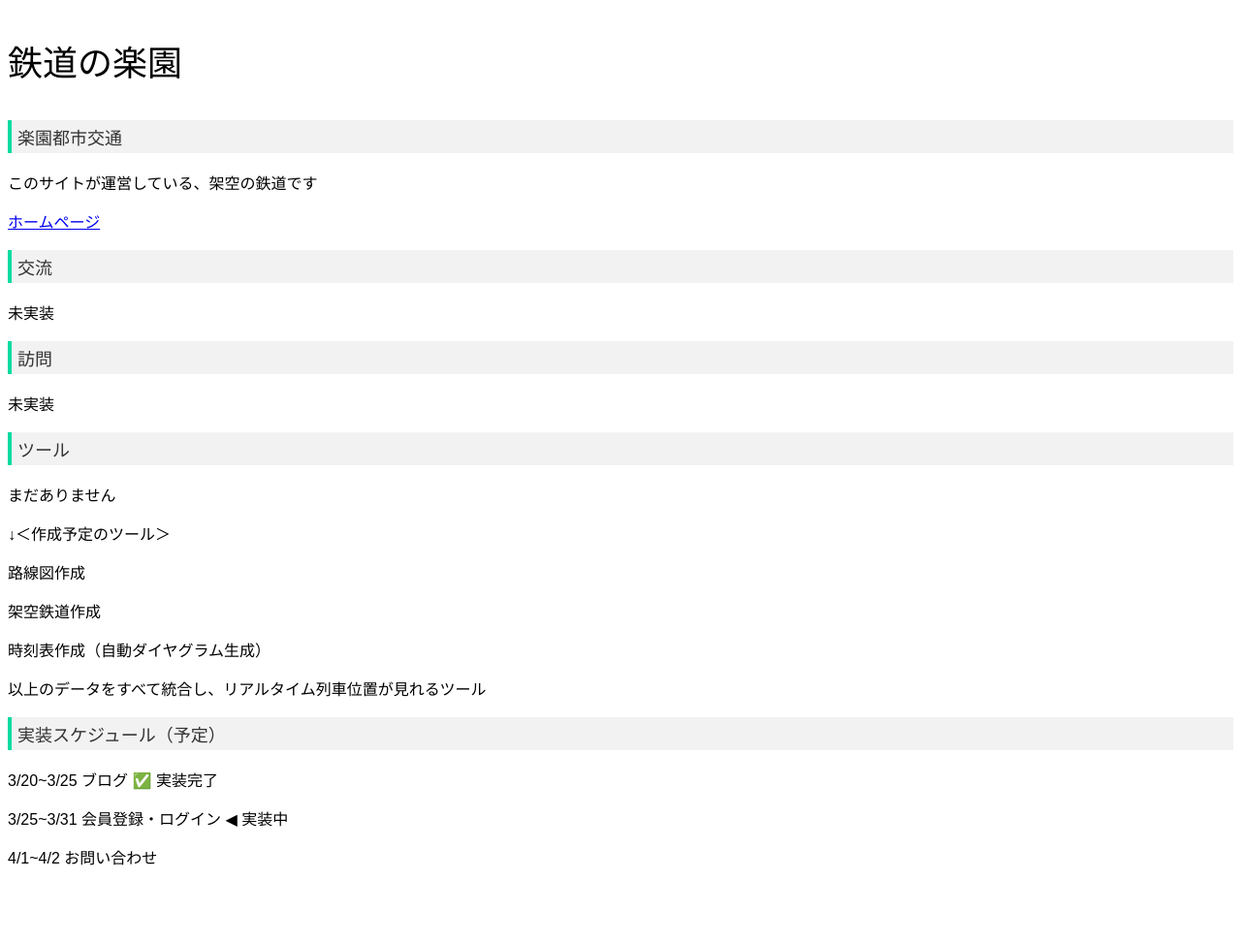
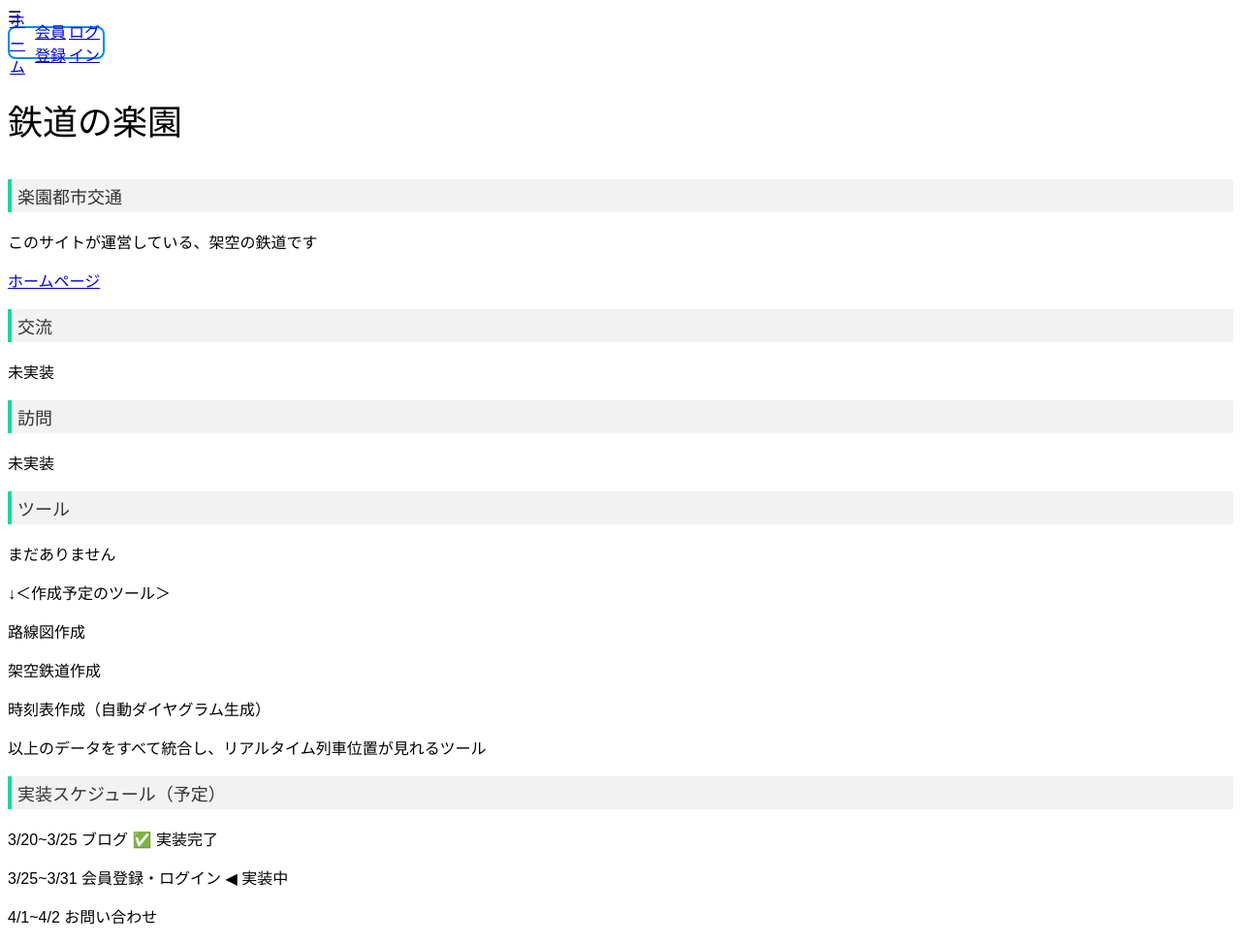
Before and after one commit to trainparadise/trainparadise, a Jekyll site: the page built from index.html, in a window 1280 px wide. Shown: the whole page at 97% size. Built offline with Jekyll 4.4.1, drawn with Linux system fonts in a browser that asks for light colours; comment, search, counter and statistics services are not loaded; before the commit the page ends 912 px from its top, so only the background shows below that.

Commit message:
Update nav.html

```diff
--- a/_includes/nav.html
+++ b/_includes/nav.html
@@ -1,3 +1,12 @@
 <nav>
+    <div class="hamburger" onclick="toggleMenu()">
+        ☰
+    </div>
+
+    <div class="menu">
+        <a href="../">ホーム</a>
+        <a href="../signup">会員登録</a>
+        <a href="../login">ログイン</a>
+    </div>
     <p class="title">鉄道の楽園</p>
 </nav>
```
